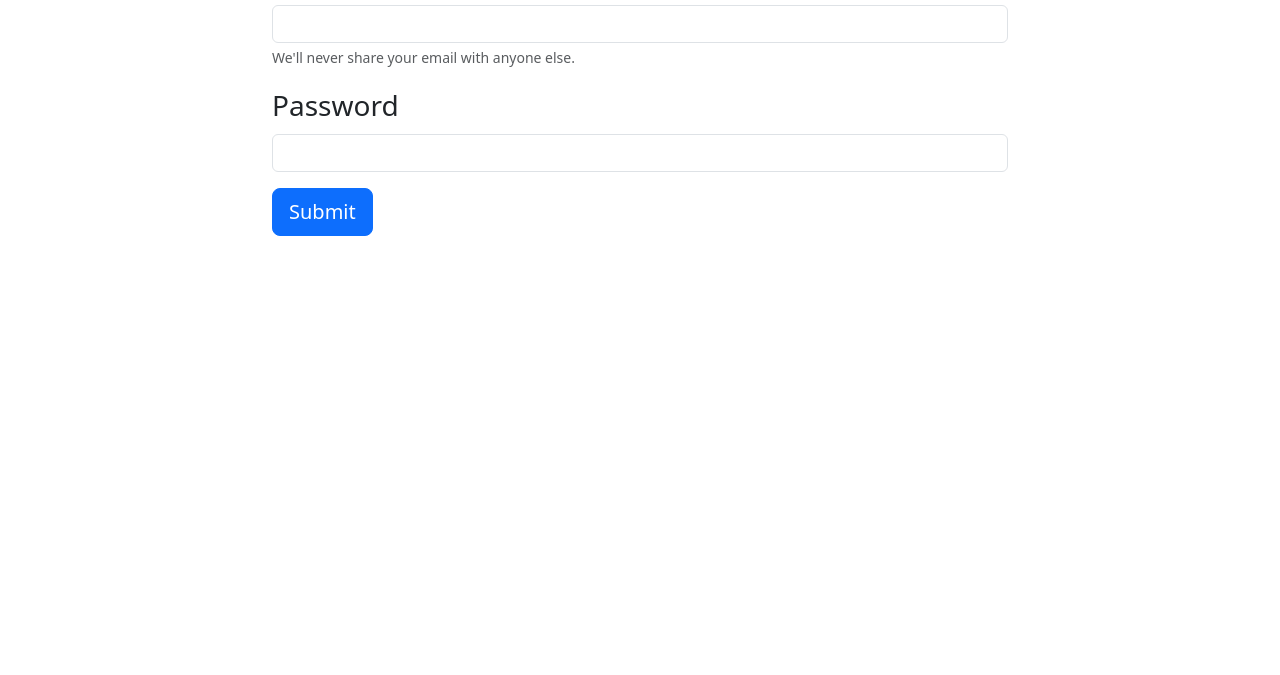
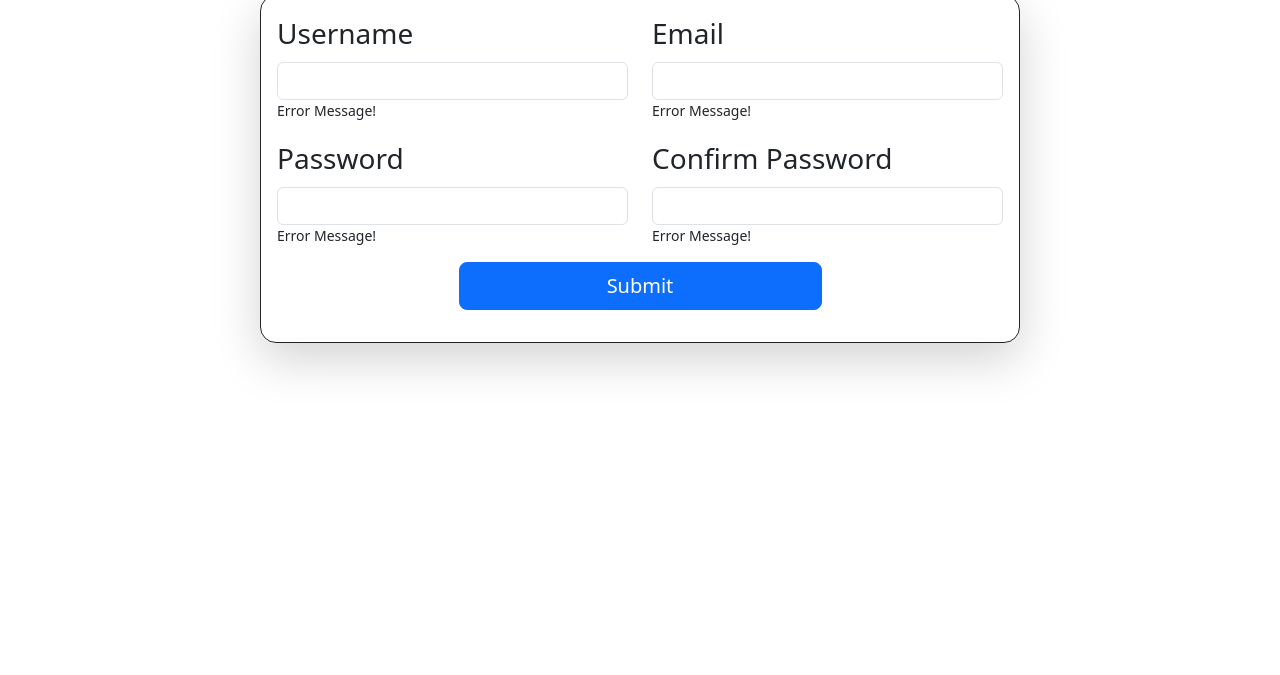
Before and after one commit to kcode93/JS-Form_Validator, a plain HTML site: page index.html in a window 1280 px wide. Shown: the part 125-800 px from the top of the page. Drawn offline with nearby package versions, Linux system fonts and the light colour scheme.

Commit message:
if applied, this commit adds more input fields to the form, and adds the small tags for error display

```diff
--- a/index.html
+++ b/index.html
@@ -27,15 +27,32 @@
 		<title>Form Validator</title>
 	</head>
 	<body>
-		<h1 class="text-center">Form Validator</h1>
+		<h1 class="text-center mb-5">Register with Us</h1>
 
 		<div class="container">
 			<div class="row">
-				<div class="col-8 offset-2">
+				<div class="col-8 offset-2 p-3 border border-dark rounded-4 shadow-lg">
 					<form>
+						<div class="row">
+							<div class="col-md-6">
 								<div class="mb-3">
 									<label for="exampleInputEmail1" class="form-label fs-3"
-								>Email address</label
+										>Username</label
+									>
+									<input
+										type="text"
+										class="form-control"
+										id="exampleInputEmail1"
+										aria-describedby="emailHelp"
+									/>
+									<small>Error Message!</small>
+								</div>
+							</div>
+
+							<div class="col-md-6">
+								<div class="mb-3">
+									<label for="exampleInputEmail1" class="form-label fs-3"
+										>Email</label
 									>
 									<input
 										type="email"
@@ -43,21 +60,49 @@
 										id="exampleInputEmail1"
 										aria-describedby="emailHelp"
 									/>
-							<div id="emailHelp" class="form-text">
-								We'll never share your email with anyone else.
+									<small>Error Message!</small>
 								</div>
 							</div>
+						</div>
+
+						<div class="row">
+							<div class="col-md-6">
 								<div class="mb-3">
-							<label for="exampleInputPassword1" class="form-label fs-3"
+									<label for="exampleInputEmail1" class="form-label fs-3"
 										>Password</label
 									>
 									<input
 										type="password"
 										class="form-control"
-								id="exampleInputPassword1"
+										id="exampleInputEmail1"
+										aria-describedby="emailHelp"
 									/>
+									<small>Error Message!</small>
 								</div>
-						<button type="submit" class="btn btn-primary btn-lg">Submit</button>
+							</div>
+							<div class="col-md-6">
+								<div class="mb-3">
+									<label for="exampleInputEmail1" class="form-label fs-3"
+										>Confirm Password</label
+									>
+									<input
+										type="password"
+										class="form-control"
+										id="exampleInputEmail1"
+										aria-describedby="emailHelp"
+									/>
+									<small>Error Message!</small>
+								</div>
+							</div>
+						</div>
+
+						<div class="row">
+							<div class="col-12 d-flex justify-content-center">
+								<button type="submit" class="btn btn-primary btn-lg w-50">
+									Submit
+								</button>
+							</div>
+						</div>
 					</form>
 				</div>
 			</div>
```
Lines whose indentation alone changed are shown as unchanged.
